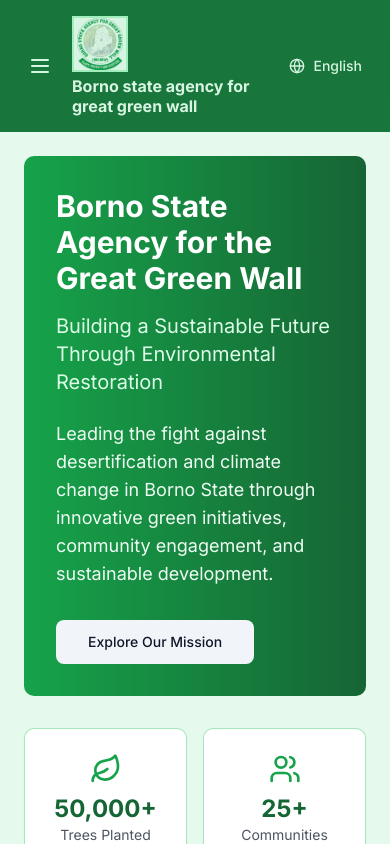
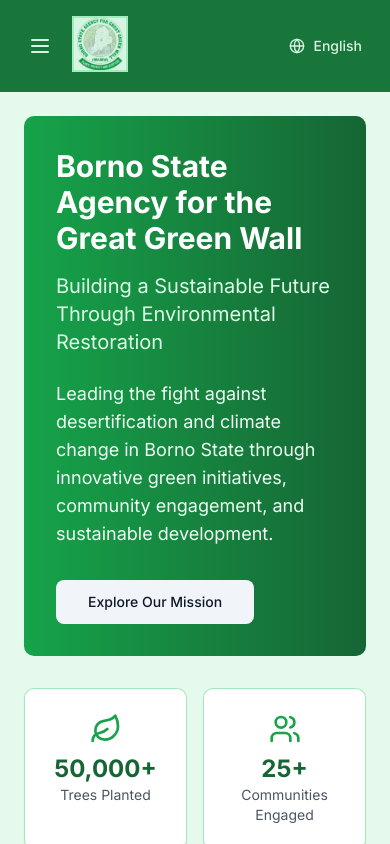
Before and after one commit to Sheddybata/BSAGGW, a React (Vite) app: page / in a window 390 px wide. Shown: the top 844 px of the page. Built offline with nearby package versions, Linux system fonts and the light colour scheme.

Commit message:
Mobile header: logo only, add footer with credits and rights info

```diff
--- a/src/components/AppLayout.tsx
+++ b/src/components/AppLayout.tsx
@@ -2,7 +2,15 @@
 import SinglePageLayout from './SinglePageLayout';
 
 const AppLayout: React.FC = () => {
-  return <SinglePageLayout />;
+  return (
+    <>
+      <SinglePageLayout />
+      <footer className="bg-green-900 text-white text-center py-4 mt-8 text-xs md:text-sm">
+        <div>Borno State Agency for the Great Green Wall</div>
+        <div>designed and developed by Shedrack Bata Joel &copy; {new Date().getFullYear()} all rights reserved</div>
+      </footer>
+    </>
+  );
 };
 
 export default AppLayout;
--- a/src/components/Header.tsx
+++ b/src/components/Header.tsx
@@ -40,7 +40,7 @@
                 alt="Borno State Agency for Great Green Wall Logo"
                 className="w-14 h-14 object-contain border-2 border-green-200 bg-white mb-1 md:mb-0 md:w-20 md:h-20"
               />
-              <h1 className="text-base font-bold text-left leading-tight md:text-xl md:text-left md:ml-2">
+              <h1 className="hidden md:block text-base font-bold text-left leading-tight md:text-xl md:text-left md:ml-2">
                 Borno state agency for great green wall
               </h1>
             </div>
```
